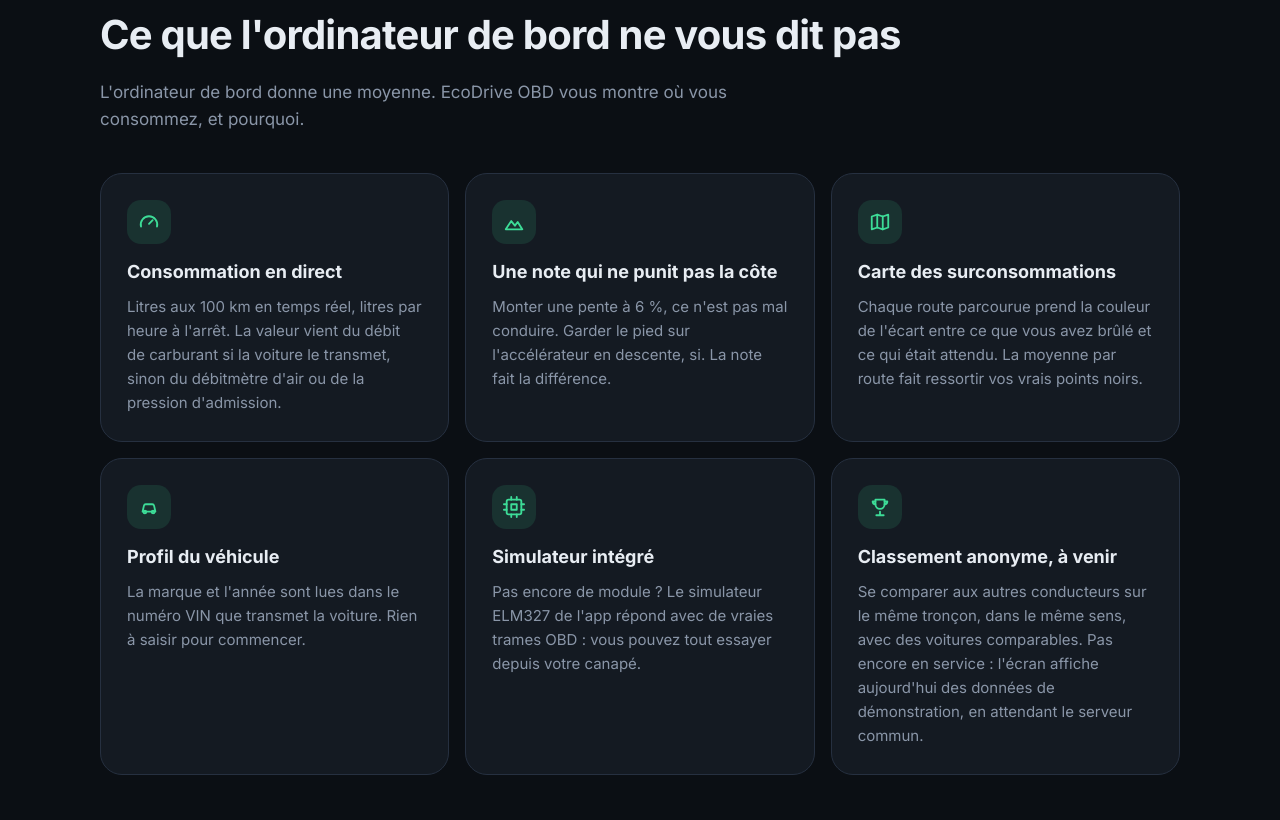
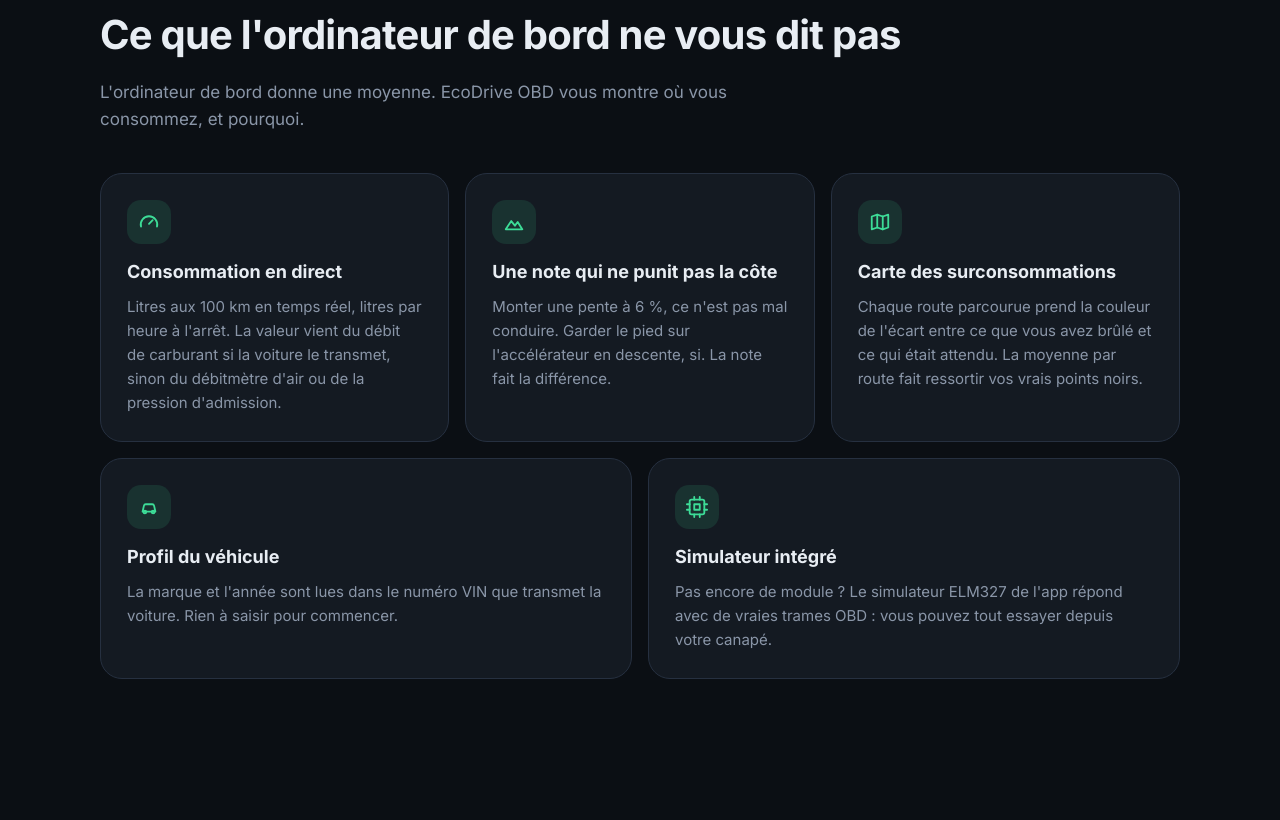
Before and after one commit to mickadoua/ecodrive-obd, a plain HTML site: page site/index.html in a window 1280 px wide. Shown: the part 1245-2065 px from the top of the page. Drawn offline with Linux system fonts and the light colour scheme.

Commit message:
Site: remove the "coming soon" leaderboard card and caveat
The app has no leaderboard and none is planned in this release, so the
roadmap card and the "does not exist yet" caveat no longer apply. The
feature grid goes from six to five cards: on wide screens the last two
cards now share the final row so it stays balanced.

Kept as a separate commit so it can be reverted on its own.

```diff
--- a/site/index.html
+++ b/site/index.html
@@ -64,8 +64,8 @@
 <link href="https://fonts.googleapis.com/css2?family=Inter:wght@400;500;600;700;800&display=swap" rel="stylesheet">
 
 <!-- Données structurées. Rien de déclaratif qui ne soit vérifiable dans le
-     dépôt : pas de note, pas de nombre d'installations, et le classement
-     communautaire (simulé) ne figure pas dans featureList. Le démarrage
+     dépôt : pas de note, pas de nombre d'installations. L'app n'a pas de
+     classement : il ne figure pas dans featureList. Le démarrage
      automatique et Android Auto en sont retirés tant que le périmètre de
      la v1 n'est pas arbitré (carte sur ECO-1).
      "license" est volontairement absent : le dépôt n'a pas encore de
@@ -198,6 +198,11 @@
   .sub { color: var(--muted); max-width: 640px; margin: 0 0 40px; font-size: 17px; }
 
   .grid { display: grid; grid-template-columns: repeat(auto-fit, minmax(260px, 1fr)); gap: 16px; }
+  @media (min-width: 860px) {
+    .grid { grid-template-columns: repeat(6, 1fr); }
+    .grid .card { grid-column: span 2; }
+    .grid .card:nth-child(n+4):nth-last-child(-n+2) { grid-column: span 3; }
+  }
   .card { background: var(--surface); border: 1px solid var(--outline); border-radius: 22px; padding: 26px; }
   .card h3 { margin: 14px 0 8px; font-size: 18px; }
   .card p { margin: 0; color: var(--muted); font-size: 15px; }
@@ -317,11 +322,6 @@
         <h3>Simulateur intégré</h3>
         <p>Pas encore de module ? Le simulateur ELM327 de l'app répond avec de vraies trames OBD : vous pouvez tout essayer depuis votre canapé.</p>
       </div>
-      <div class="card">
-        <div class="icon"><svg viewBox="0 0 24 24" fill="none" stroke="currentColor" stroke-width="2" stroke-linecap="round" stroke-linejoin="round"><path d="M8 21h8M12 17v4M7 4h10v5a5 5 0 0 1-10 0z"/><path d="M17 6h3a3 3 0 0 1-3 3M7 6H4a3 3 0 0 0 3 3"/></svg></div>
-        <h3>Classement anonyme, à venir</h3>
-        <p>Se comparer aux autres conducteurs sur le même tronçon, dans le même sens, avec des voitures comparables. Pas encore en service : l'écran affiche aujourd'hui des données de démonstration, en attendant le serveur commun.</p>
-      </div>
     </div>
   </section>
 
@@ -355,7 +355,6 @@
       <li><strong>Il faut un module OBD2 ELM327 Bluetooth</strong>, vendu à part. Sans lui, l'app ne voit pas la consommation de la voiture.</li>
       <li><strong>L'app ne fait pas baisser la consommation à elle seule.</strong> Elle vous montre ce que vous faites et où. Nous n'annonçons aucun chiffre d'économie : nous n'en avons pas mesuré.</li>
       <li><strong>Toutes les voitures ne transmettent pas les mêmes données.</strong> La prise OBD2 est standard, mais la consommation dépend de ce que la voiture expose. Votre retour sur votre modèle nous aide.</li>
-      <li><strong>Le classement communautaire n'existe pas encore.</strong> Les données visibles dans cet écran sont des données de démonstration.</li>
       <li><strong>Android uniquement</strong>, interface en français.</li>
     </ul>
   </section>
```
Also changed, not shown: site/en/index.html (+8 -9 lines).
